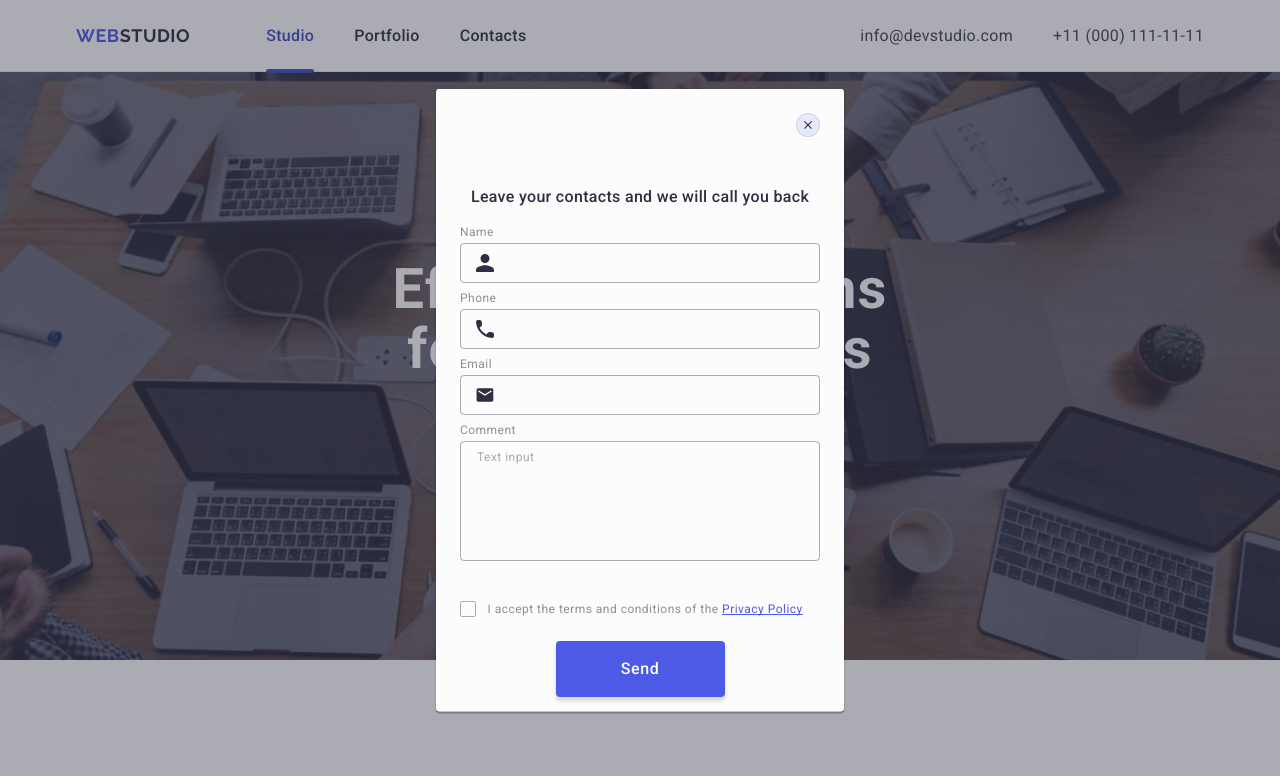
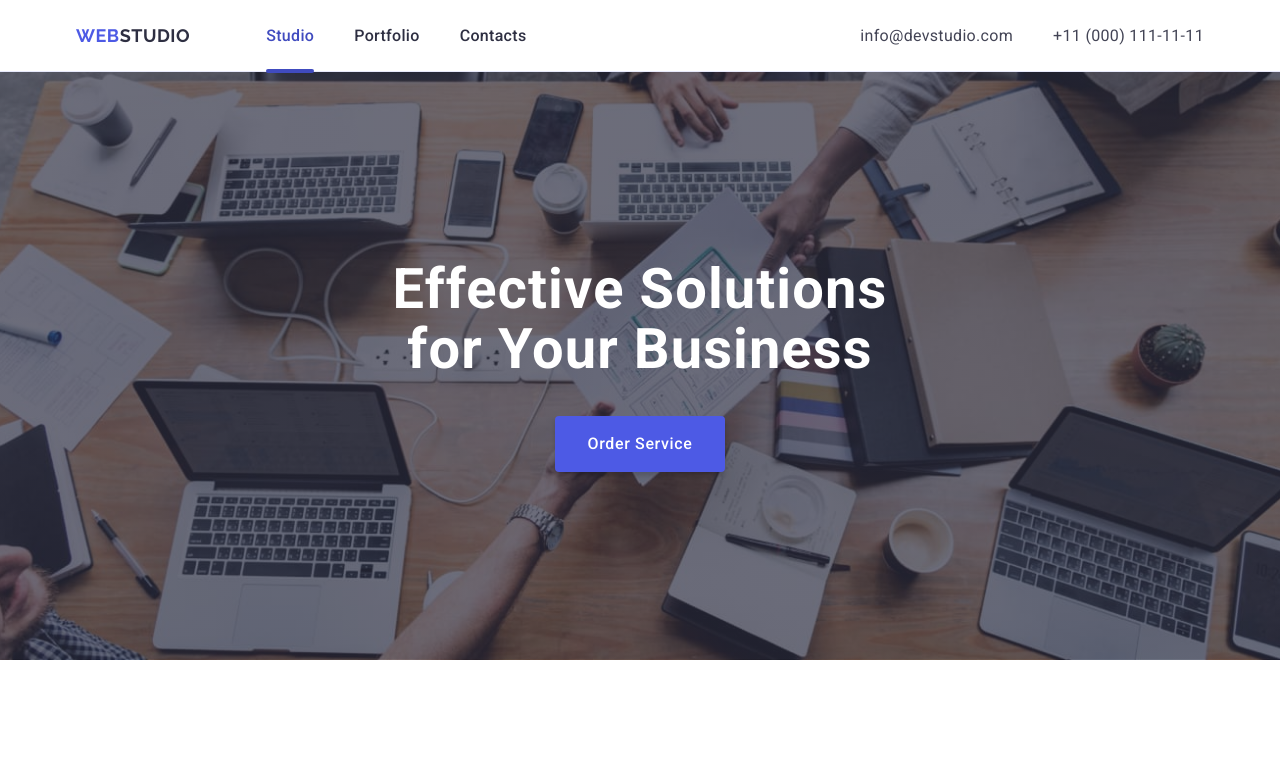
Before and after one commit to YelyzavetaMishchenko/goit-markup-hw-06, a plain HTML site: page index.html in a window 1280 px wide. Shown: the top 776 px of the page. Drawn offline with nearby package versions, Linux system fonts and the light colour scheme.

Commit message:
home work6!

```diff
--- a/css/styles.css
+++ b/css/styles.css
@@ -1055,9 +1055,9 @@ pointer-events: none;
         width: 100%;
         height: 100%;
         background-color: rgba(46, 47, 66, 0.4);
-        opacity: 1;
-        visibility: visible;
-        pointer-events: auto;
+        opacity: 0;
+        visibility: hidden;
+        pointer-events: none;
         transition: opacity 250ms cubic-bezier(0.4, 0, 0.2, 1),
           visibility 250ms cubic-bezier(0.4, 0, 0.2, 1);
       }
```
